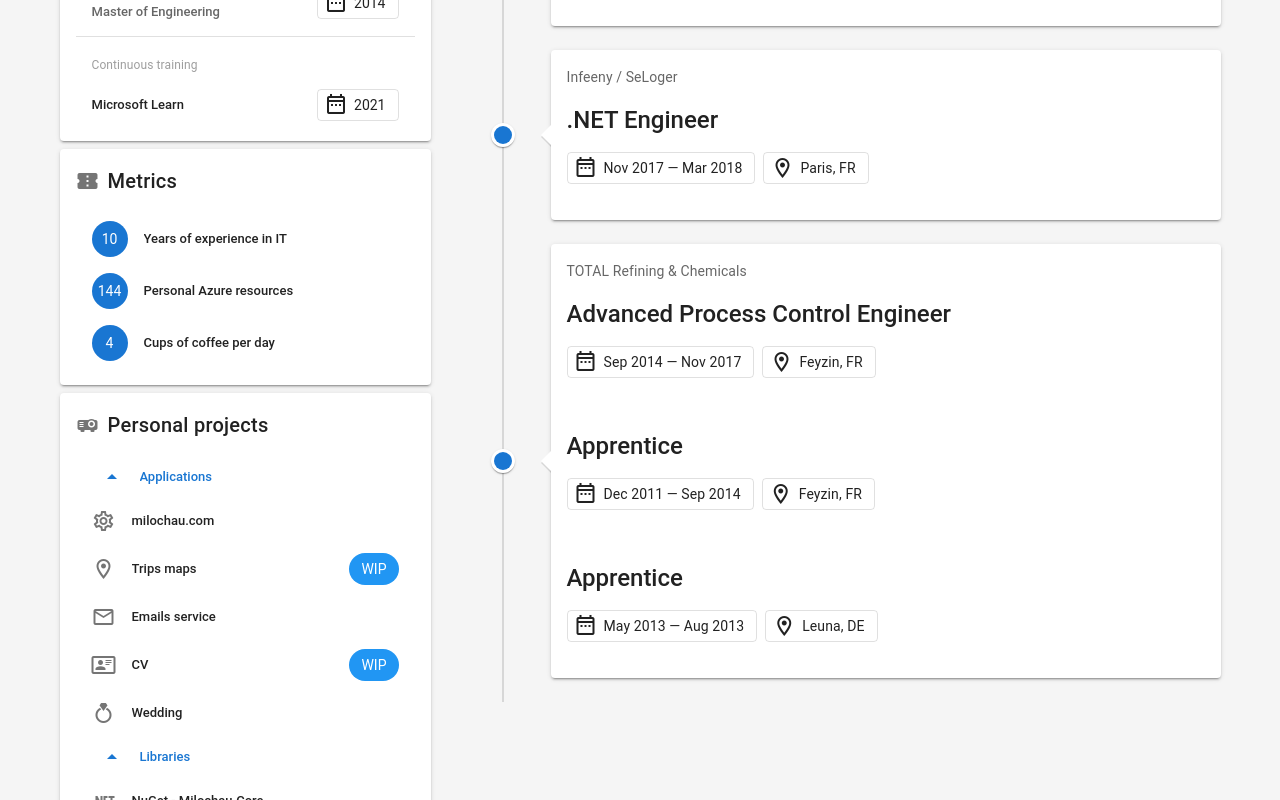
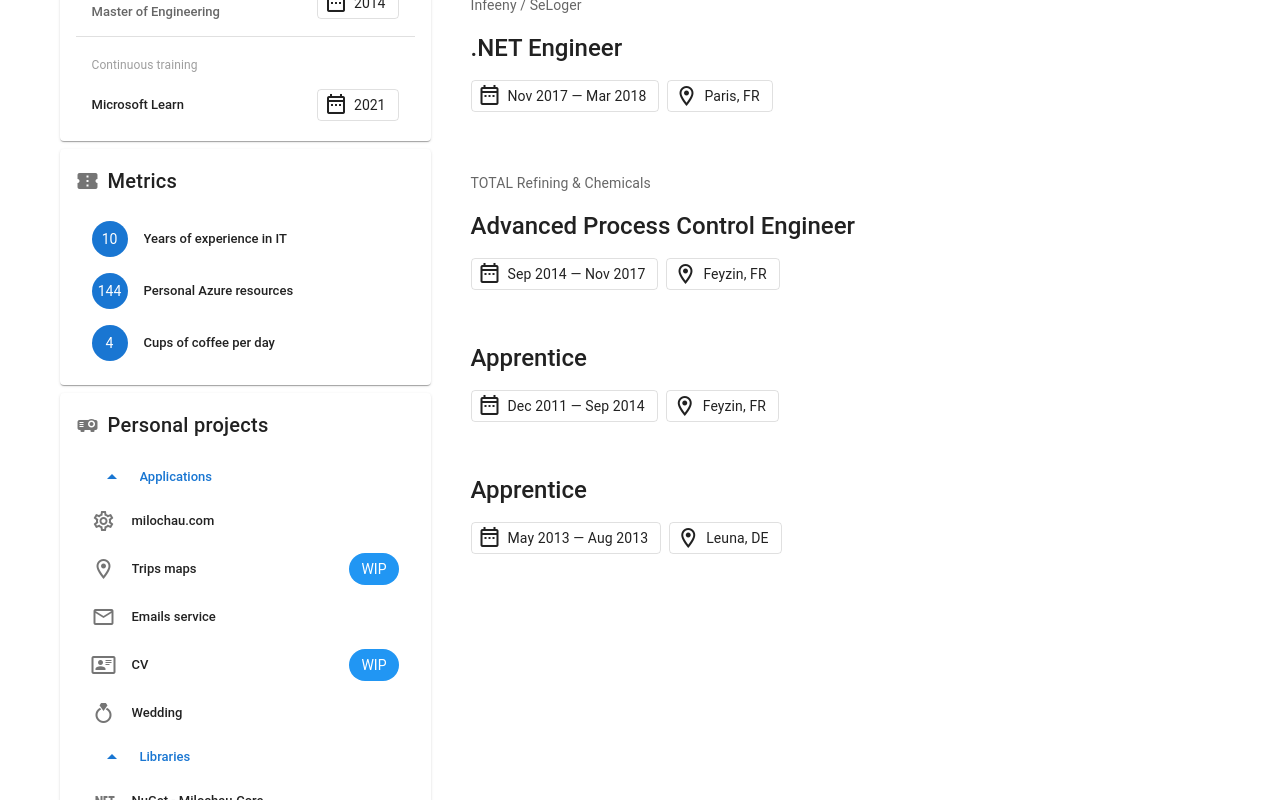
Before and after one commit to amilochau/cv, a Vue app: page /en/ in a window 1280 px wide. Shown: the part 800-1600 px from the top of the page. Built offline with nearby package versions, Linux system fonts and the light colour scheme; a small style sheet from the web is missing.

Commit message:
Remove timeline, rework background color and elevations (#54)

```diff
--- a/src/App.vue
+++ b/src/App.vue
@@ -1,6 +1,6 @@
 <template>
   <v-app>
-    <router-view class="grey lighten-4"/>
+    <router-view/>
   </v-app>
 </template>
 
--- a/src/components/resume/Experiences.vue
+++ b/src/components/resume/Experiences.vue
@@ -4,13 +4,11 @@
       <v-icon left>mdi-briefcase</v-icon>
       {{ $t('resume.experiences.title') }}
     </v-card-title>
-    <v-timeline
-      dense>
-      <v-timeline-item
+    <v-card
       v-for="(experience, i) in experiences"
       :key="i"
-        small>
-        <v-card>
+      elevation="0"
+      class="mb-2">
       <v-card-subtitle>
         {{ experience.company }}
         <span v-if="experience.client"> / {{ experience.client }}</span>
@@ -69,8 +67,6 @@
         </div>
       </v-card-text>
     </v-card>
-      </v-timeline-item>
-    </v-timeline>
     <v-dialog v-model="changeDialog" width="400px">
       <resume-change
         :change="change"
--- a/src/components/resume/KeyWords.vue
+++ b/src/components/resume/KeyWords.vue
@@ -1,6 +1,5 @@
 <template>
-  <v-card
-    class="mt-2">
+  <v-card elevation="1" class="mb-2">
     <v-card-title>
       <v-icon left>mdi-filter</v-icon>
       {{ $t('resume.keyWords.title') }}
--- a/src/components/resume/Metrics.vue
+++ b/src/components/resume/Metrics.vue
@@ -1,6 +1,5 @@
 <template>
-  <v-card
-    class="mt-2">
+  <v-card elevation="1" class="mb-2">
     <v-card-title>
       <v-icon left>mdi-ticket-confirmation</v-icon>
       {{ $t('resume.metrics.title') }}
--- a/src/components/resume/Persona.vue
+++ b/src/components/resume/Persona.vue
@@ -1,6 +1,5 @@
 <template>
-  <div>
-    <v-card>
+  <v-card elevation="1" class="mb-2">
     <v-card-title>
       <v-list-item>
         <v-list-item-avatar>
@@ -26,7 +25,6 @@
     <v-card-text class="pt-0">
       <list-items :list="persona.actions"/>
     </v-card-text>
-    </v-card>
     <v-dialog v-model="dialog" width="600px">
       <v-card class="mx-auto">
         <v-app-bar
@@ -46,7 +44,7 @@
         <loadable-image :src="persona.image"/>
       </v-card>
     </v-dialog>
-  </div>
+  </v-card>
 </template>
 
 <script lang="ts">
--- a/src/components/resume/Projects.vue
+++ b/src/components/resume/Projects.vue
@@ -1,6 +1,5 @@
 <template>
-  <v-card
-    class="mt-2">
+  <v-card elevation="1" class="mb-2">
     <v-card-title>
       <v-icon left>mdi-projector</v-icon>
       {{ $t('resume.projects.title') }}
--- a/src/components/resume/Training.vue
+++ b/src/components/resume/Training.vue
@@ -1,6 +1,5 @@
 <template>
-  <v-card
-    class="mt-2">
+  <v-card elevation="1" class="mb-2">
     <v-card-title>
       <v-icon left>mdi-school</v-icon>
       {{ $t('resume.training.title') }}
```
Lines whose indentation alone changed are shown as unchanged.
